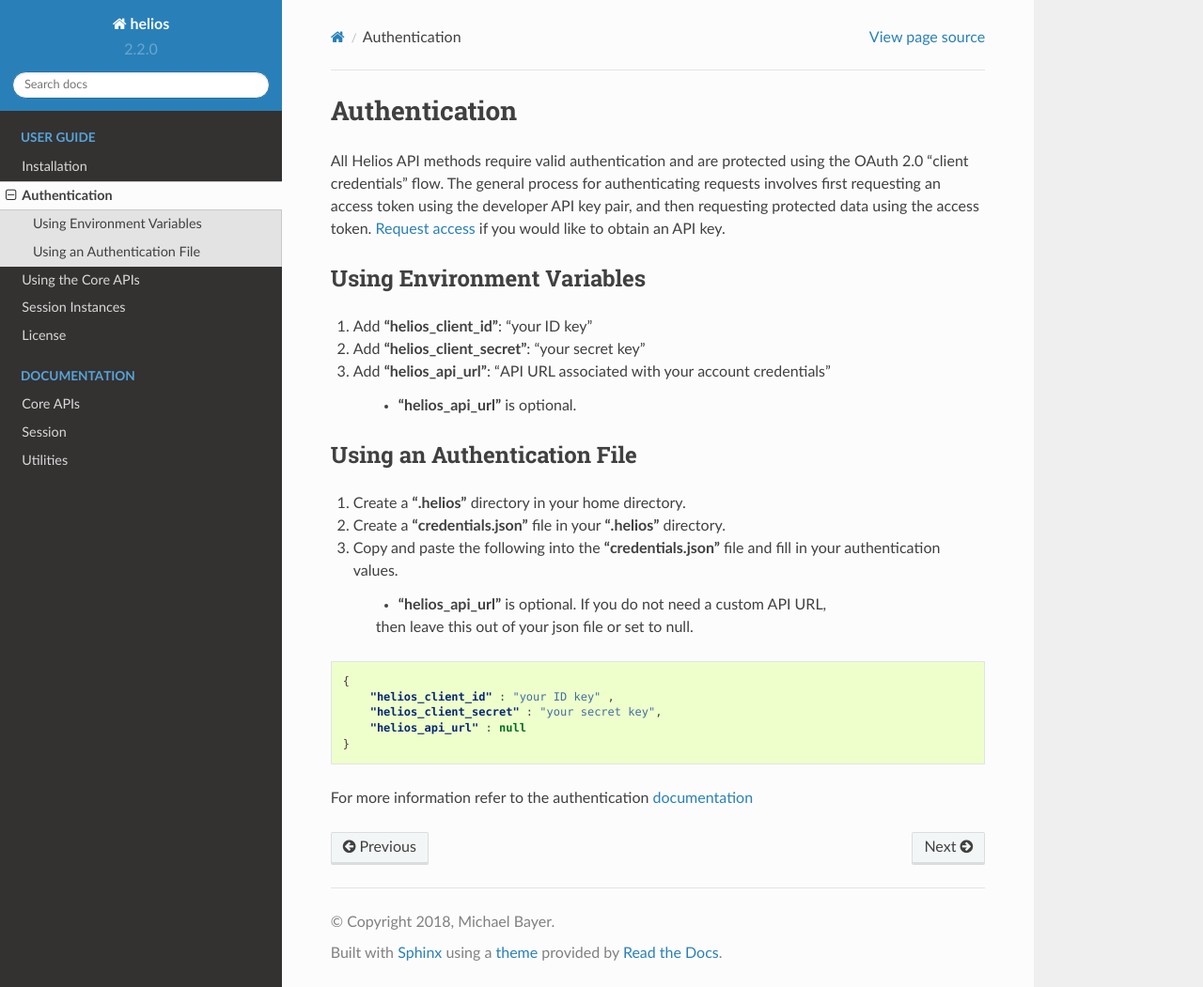
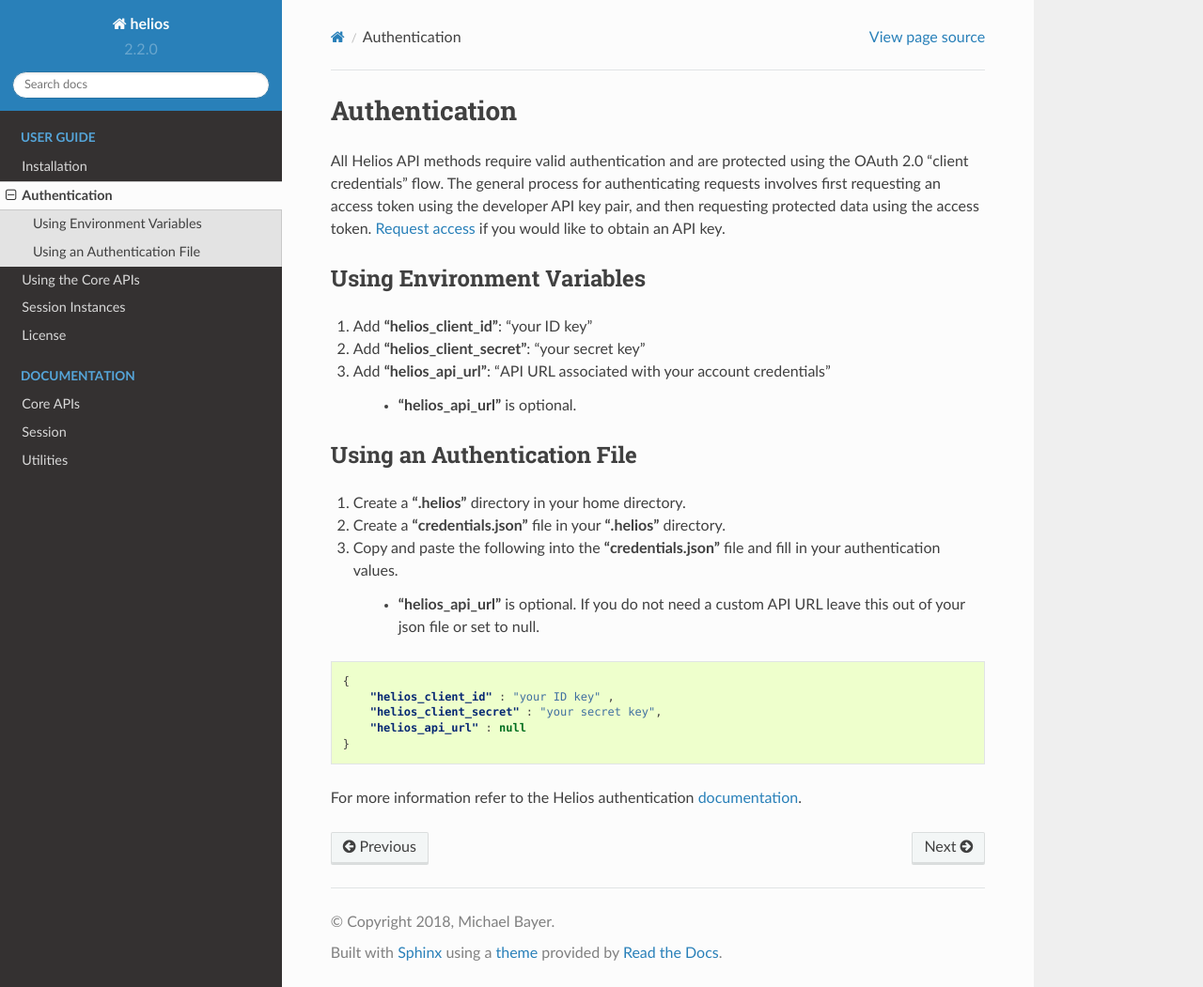
Before and after one commit to helios-earth/helios-sdk-python, a Sphinx documentation site: the page built from docs/user/auth.rst, in a window 1280 px wide and 1051 px high. Shown: the whole window at 94% size. Built offline with Sphinx 7.4.7 and the Read the Docs theme 2.0.0, drawn with Linux system fonts in a browser that asks for light colours.

Commit message:
[Docs] small fixes.

```diff
--- a/docs/user/auth.rst
+++ b/docs/user/auth.rst
@@ -27,8 +27,8 @@
 #. Copy and paste the following into the **"credentials.json"** file and fill in
    your authentication values.
 
-    - **"helios\_api\_url"** is optional.  If you do not need a custom API URL,
-    then leave this out of your json file or set to null.
+    - **"helios\_api\_url"** is optional.  If you do not need a custom API URL
+      leave this out of your json file or set to null.
 
 .. code-block:: json
 
@@ -38,5 +38,5 @@
         "helios_api_url" : null
     }
 
-For more information refer to the authentication
-`documentation <https://helios.earth/developers/api/authentication/>`_
+For more information refer to the Helios authentication
+`documentation <https://helios.earth/developers/api/authentication/>`_.
```
Also changed, not shown: docs/user/session_guide.rst (+3 -4 lines).
